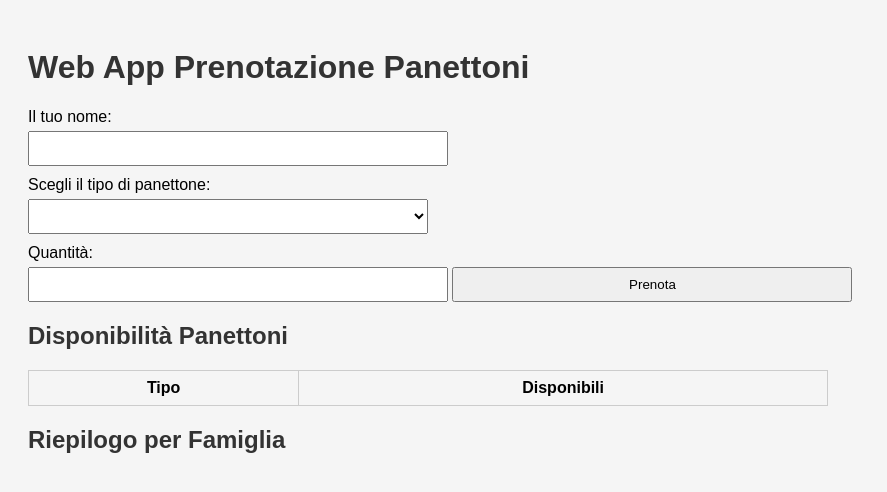
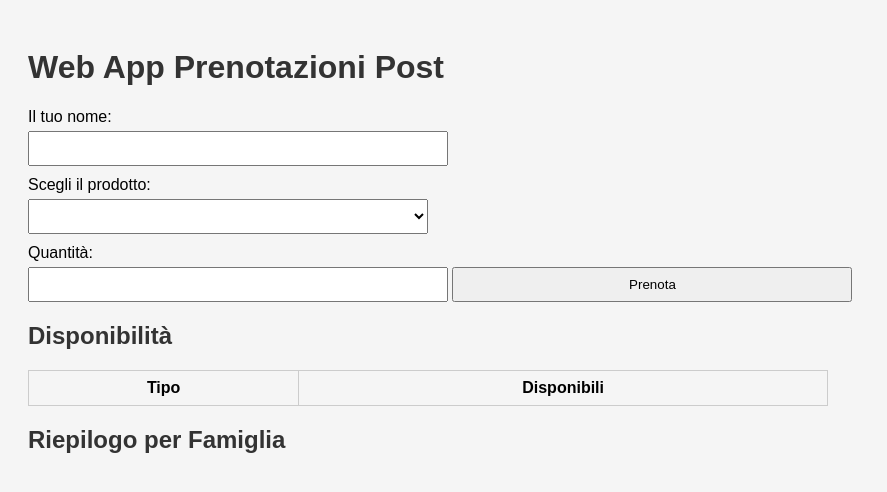
Before and after one commit to dvdrom89/panettoni, a plain HTML site: page index.html in a window 1280 px wide. Shown: the whole page, without its empty margins (0-887 px from the left). Drawn offline with Linux system fonts and the light colour scheme.

Commit message:
Update index.html

```diff
--- a/index.html
+++ b/index.html
@@ -41,13 +41,13 @@
   </style>
 </head>
 <body>
-  <h1>Web App Prenotazione Panettoni</h1>
+  <h1>Web App Prenotazioni Post</h1>
 
   <div id="form">
     <label for="nome">Il tuo nome:</label>
     <input type="text" id="nome" required />
 
-    <label for="panettone">Scegli il tipo di panettone:</label>
+    <label for="panettone">Scegli il prodotto:</label>
     <select id="panettone"></select>
 
     <label for="quantita">Quantità:</label>
@@ -56,7 +56,7 @@
     <button onclick="prenota()">Prenota</button>
   </div>
 
-  <h2>Disponibilità Panettoni</h2>
+  <h2>Disponibilità</h2>
   <table id="tabellaGiacenza">
     <thead>
       <tr><th>Tipo</th><th>Disponibili</th></tr>
```
